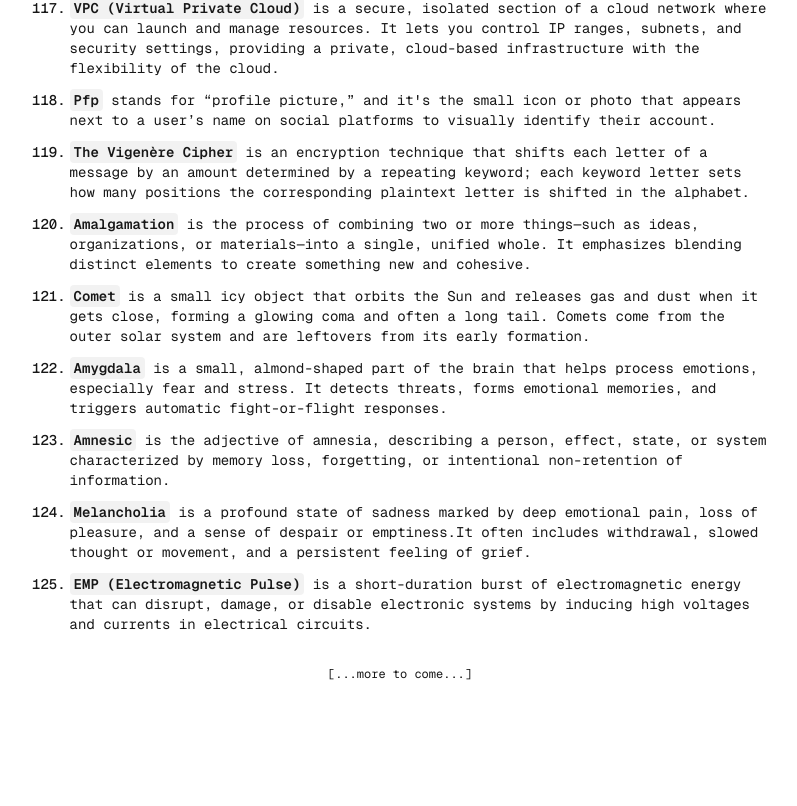
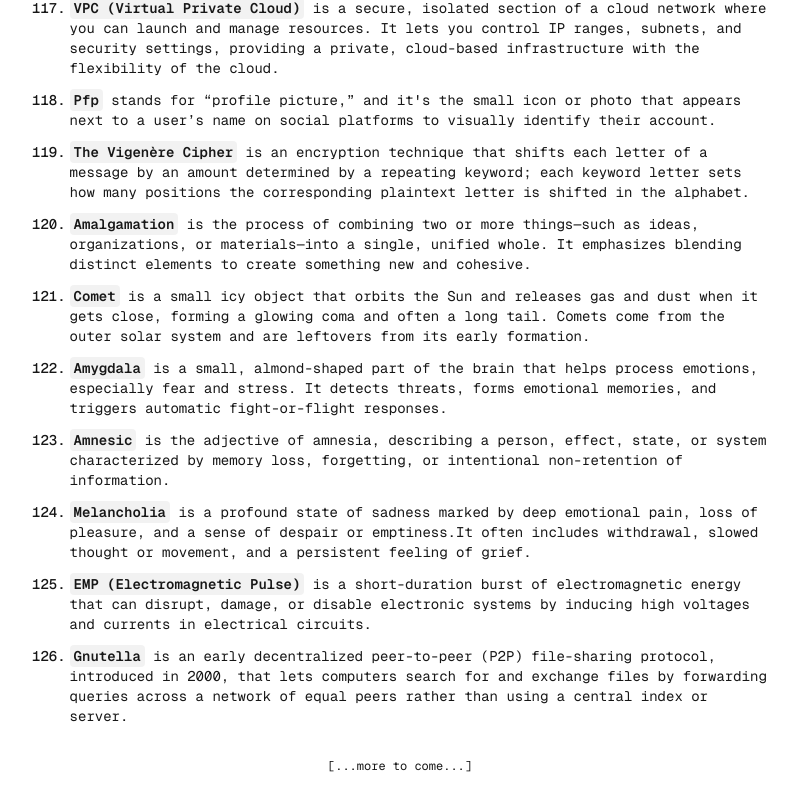
Before and after one commit to BrahimBoussada/mind-log, a Next.js app: page / in a window 1280 px wide. Shown: the part 7577-8383 px from the top of the page, without its empty margins (240-1037 px from the left). Before the commit the page ends 8291 px from the top, so only its background shows below. Built offline with nearby package versions, Linux system fonts and the light colour scheme.

Commit message:
log:19-12-2025

```diff
--- a/src/app/page.tsx
+++ b/src/app/page.tsx
@@ -1197,6 +1197,16 @@ export default function Home() {
           </Text>
         </Note>
 
+        <Note>
+          <N>126.</N>
+          <Text>
+            <Key>Gnutella</Key> is an early decentralized peer-to-peer (P2P)
+            file-sharing protocol, introduced in 2000, that lets computers
+            search for and exchange files by forwarding queries across a network
+            of equal peers rather than using a central index or server.
+          </Text>
+        </Note>
+
         {/* --- end --- */}
       </NoteWrapper>
 
```
